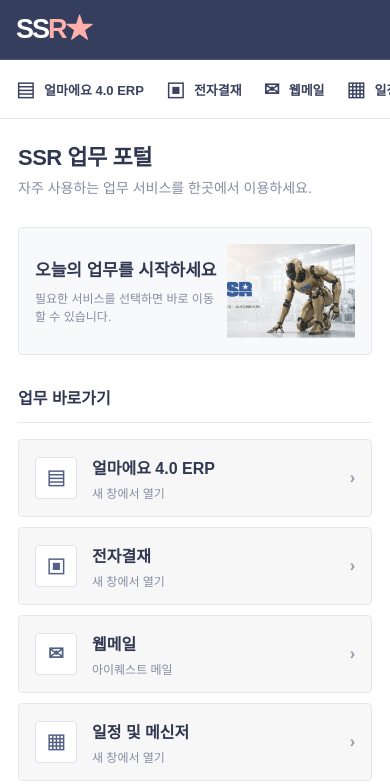
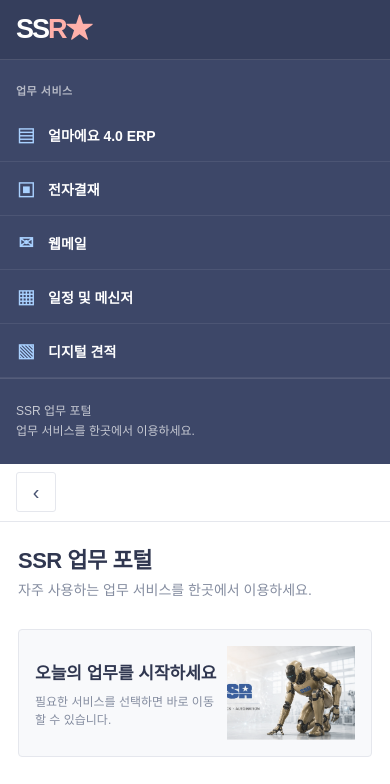
Before and after one commit to zzins4683/main, a plain HTML site: page public/index.html in a window 390 px wide. Shown: the top 784 px of the page. Drawn offline with Linux system fonts and the light colour scheme.

Commit message:
Move dashboard services to collapsible sidebar
Co-authored-by: Copilot App <223556219+Copilot@users.noreply.github.com>

```diff
--- a/public/index.html
+++ b/public/index.html
@@ -361,7 +361,9 @@
       grid-template-columns: 242px minmax(0, 1fr);
       overflow: visible;
       background: #fff;
+      transition: grid-template-columns .24s ease;
     }
+    .hero.sidebar-collapsed { grid-template-columns: 0 minmax(0, 1fr); overflow: hidden; }
     .hero::after { display: none; }
     .site-header {
       grid-column: 1;
@@ -381,7 +383,10 @@
       backdrop-filter: none;
       position: sticky;
       top: 0;
+      overflow: hidden;
+      transition: transform .24s ease;
     }
+    .sidebar-collapsed .site-header { transform: translateX(-100%); }
     .brand {
       min-height: 68px;
       padding: 0 16px;
@@ -404,12 +409,14 @@
       font-size: 14px;
       font-weight: 700;
     }
-    .portal-side-link::before {
-      content: "▦";
-      width: 20px;
-      color: #a9d1ff;
-      font-size: 19px;
-      text-align: center;
+    .portal-side-link:hover { background: rgba(255,255,255,.08); }
+    .portal-side-link span { width: 20px; color: #a9d1ff; font-size: 18px; text-align: center; }
+    .portal-side-heading {
+      padding: 22px 16px 10px;
+      color: rgba(255,255,255,.62);
+      font-size: 11px;
+      font-weight: 700;
+      letter-spacing: .5px;
     }
     .portal-side-foot {
       margin-top: auto;
@@ -420,6 +427,27 @@
       line-height: 1.7;
     }
     .portal-main { min-width: 0; }
+    .portal-toolbar {
+      min-height: 68px;
+      padding: 0 24px;
+      display: flex;
+      align-items: center;
+      border-bottom: 1px solid var(--portal-line);
+      background: #fff;
+    }
+    .sidebar-toggle {
+      width: 40px;
+      height: 40px;
+      display: grid;
+      place-items: center;
+      color: #485371;
+      border: 1px solid var(--portal-line);
+      border-radius: 3px;
+      background: #fff;
+      cursor: pointer;
+      font-size: 20px;
+    }
+    .sidebar-toggle:hover { background: #f5f6f8; }
     .portal-topbar {
       min-height: 68px;
       padding: 0 32px;
@@ -531,9 +559,9 @@
 
     @media (max-width: 900px) {
       .hero { grid-template-columns: 190px minmax(0, 1fr); }
+      .hero.sidebar-collapsed { grid-template-columns: 0 minmax(0, 1fr); }
       .site-header { width: 190px; }
-      .portal-topbar { padding: 0 20px; gap: 18px; overflow-x: auto; }
-      .portal-topbar a { font-size: 13px; }
+      .portal-topbar { display: none; }
       .portal-content { padding: 34px 24px 48px; }
       .portal-welcome { min-height: 140px; padding: 20px; }
       .portal-welcome img { height: 110px; }
@@ -547,10 +575,20 @@
         min-height: 0;
         position: static;
       }
+      .hero.sidebar-collapsed .site-header {
+        width: min(280px, 85vw);
+        height: 100vh;
+        min-height: 100vh;
+        position: absolute;
+        top: 0;
+        left: 0;
+        z-index: 20;
+        box-shadow: 6px 0 20px rgba(0,0,0,.18);
+      }
       .brand { min-height: 60px; }
-      .portal-side-link, .portal-side-foot { display: none; }
-      .portal-topbar { min-height: 58px; padding: 0 16px; gap: 22px; }
-      .portal-topbar a { min-height: 58px; }
+      .portal-side-link, .portal-side-heading, .portal-side-foot { display: flex; }
+      .portal-side-heading { display: block; }
+      .portal-toolbar { min-height: 58px; padding: 0 16px; }
       .portal-content { padding: 28px 18px 40px; }
       .portal-welcome { min-height: 124px; padding: 16px; gap: 8px; }
       .portal-welcome-copy strong { font-size: 17px; }
@@ -565,7 +603,7 @@
 
 <body>
   <main class="hero" id="home">
-    <header class="site-header">
+    <header class="site-header" id="portalSidebar">
       <a class="brand" href="#home" aria-label="SSR 홈">
         <div class="brand-mark">SS<span>R★</span></div>
         <div class="brand-copy">
@@ -573,19 +611,19 @@
           <small>BUSINESS DASHBOARD</small>
         </div>
       </a>
-      <a class="portal-side-link" href="#services">업무 바로가기</a>
+      <div class="portal-side-heading">업무 서비스</div>
+      <a class="portal-side-link" href="https://ebook.iquest.co.kr/" target="_blank" rel="noopener noreferrer"><span aria-hidden="true">▤</span>얼마에요 4.0 ERP</a>
+      <a class="portal-side-link" href="https://works365.co.kr/view/login" target="_blank" rel="noopener noreferrer"><span aria-hidden="true">▣</span>전자결재</a>
+      <a class="portal-side-link" href="https://office.iquest.co.kr/account/login.do"><span aria-hidden="true">✉</span>웹메일</a>
+      <a class="portal-side-link" href="https://naver.worksmobile.com/" target="_blank" rel="noopener noreferrer"><span aria-hidden="true">▦</span>일정 및 메신저</a>
+      <a class="portal-side-link" href="/quote/" target="_blank" rel="noopener noreferrer"><span aria-hidden="true">▧</span>디지털 견적</a>
       <div class="portal-side-foot">SSR 업무 포털<br>업무 서비스를 한곳에서 이용하세요.</div>
     </header>
 
     <div class="portal-main">
-      <nav class="portal-topbar" aria-label="업무 서비스 바로가기">
-        <a href="https://ebook.iquest.co.kr/" target="_blank" rel="noopener noreferrer"><span aria-hidden="true">▤</span>얼마에요 4.0 ERP</a>
-        <a href="https://works365.co.kr/view/login" target="_blank" rel="noopener noreferrer"><span aria-hidden="true">▣</span>전자결재</a>
-        <a href="https://office.iquest.co.kr/account/login.do"><span aria-hidden="true">✉</span>웹메일</a>
-        <a href="https://calendar.naver.com/main#%7B%22sSection%22%3A%22scheduleMain%22%2C%22oParameter%22%3A%7B%22sViewType%22%3A%22month%22%2C%22sDate%22%3A%222026-11-24%22%7D%7D" target="_blank" rel="noopener noreferrer"><span aria-hidden="true">▦</span>일정 및 메신저</a>
-        <a href="/quote/" target="_blank" rel="noopener noreferrer"><span aria-hidden="true">▧</span>디지털 견적</a>
-      </nav>
-
+      <div class="portal-toolbar">
+        <button class="sidebar-toggle" type="button" aria-label="메뉴 접기" aria-controls="portalSidebar" aria-expanded="true">‹</button>
+      </div>
       <section class="portal-content" id="services">
         <h1 class="portal-heading">SSR 업무 포털</h1>
         <p class="portal-description">자주 사용하는 업무 서비스를 한곳에서 이용하세요.</p>
@@ -613,7 +651,7 @@
             <span class="cta-label">웹메일<small>아이퀘스트 메일</small></span>
             <span class="cta-arrow" aria-hidden="true">›</span>
           </a>
-          <a class="cta" href="https://calendar.naver.com/main#%7B%22sSection%22%3A%22scheduleMain%22%2C%22oParameter%22%3A%7B%22sViewType%22%3A%22month%22%2C%22sDate%22%3A%222026-11-24%22%7D%7D" target="_blank" rel="noopener noreferrer">
+          <a class="cta" href="https://naver.worksmobile.com/" target="_blank" rel="noopener noreferrer">
             <span class="cta-icon" aria-hidden="true">▦</span>
             <span class="cta-label">일정 및 메신저<small>새 창에서 열기</small></span>
             <span class="cta-arrow" aria-hidden="true">›</span>
@@ -627,5 +665,15 @@
       </section>
     </div>
   </main>
+  <script>
+    const portal = document.querySelector(".hero");
+    const sidebarToggle = document.querySelector(".sidebar-toggle");
+    sidebarToggle.addEventListener("click", () => {
+      const collapsed = portal.classList.toggle("sidebar-collapsed");
+      sidebarToggle.setAttribute("aria-expanded", String(!collapsed));
+      sidebarToggle.setAttribute("aria-label", collapsed ? "메뉴 펼치기" : "메뉴 접기");
+      sidebarToggle.textContent = collapsed ? "☰" : "‹";
+    });
+  </script>
 </body>
 </html>
```
